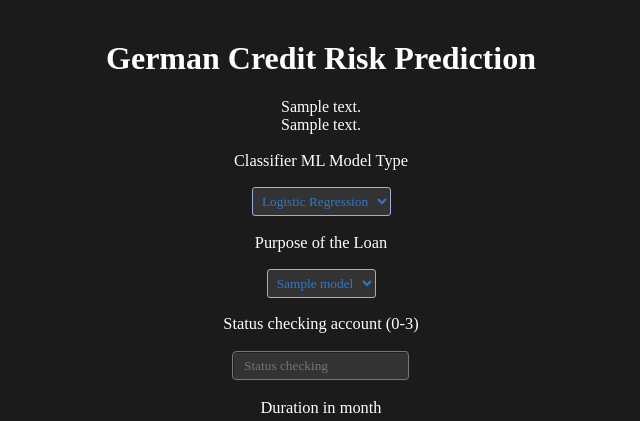
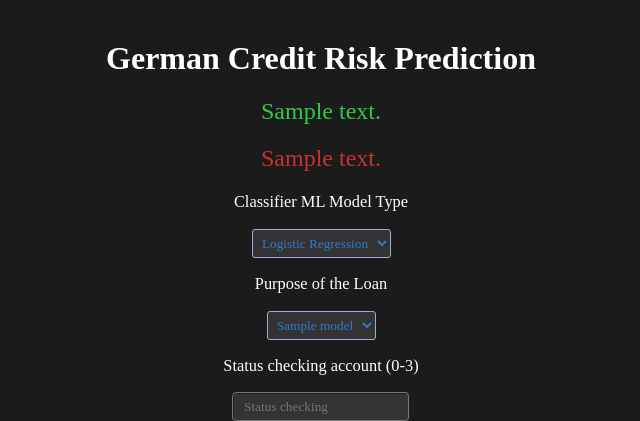
Before and after one commit to siusing-li/171_final, a Flask app: template website/templates/index.html in a window 1280 px wide. Shown: the top 421 px of the page, without its empty margins (319-959 px from the left). Run offline with Flask 3, Linux system fonts and the light colour scheme; the template is opened without the code that fills it: most values are stand-ins (such as "Sample title", 1, 10 or a date in 2020); parts of the project's set-up code (start-up, migrations or seed data) failed here and were passed over.

Commit message:
Add files via upload

```diff
--- a/website/static/styles/index.css
+++ b/website/static/styles/index.css
@@ -53,3 +53,17 @@ select, select:focus-within {
     text-align: center;
     padding: 5px;
 }
+
+#goodPredictionText {
+    font-size: 24px;
+    text-align: center;
+    margin-bottom: 20px;
+    color: rgb(49, 202, 69);
+}
+
+#badPredictionText {
+    font-size: 24px;
+    text-align: center;
+    margin-bottom: 20px;
+    color: rgb(202, 49, 49);
+}
```
